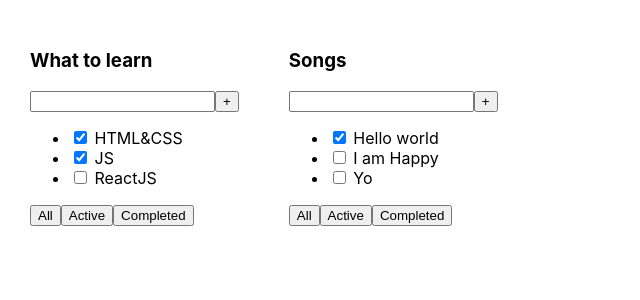
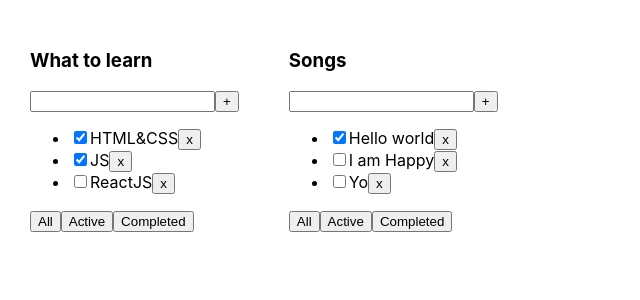
Before and after one commit to ksn-i777/todolist, a React (Create React App) app: page / in a window 1280 px wide. Shown: the top 300 px of the page, without its empty margins (0-640 px from the left). Built offline with nearby package versions, Linux system fonts and the light colour scheme.

Commit message:
lesson 1.5

```diff
--- a/src/App.tsx
+++ b/src/App.tsx
@@ -1,4 +1,4 @@
-import React from 'react';
+import React, { useState } from 'react';
 import './App.css';
 import {Todolist} from './components/Todolist';
 
@@ -7,21 +7,35 @@ function App() {
     const title1="What to learn";
     const title2="Songs";
 
-    const tasks1 = [
+    const initialTasks1 = [
         { id: 1, title: "HTML&CSS", isDone: true },
         { id: 2, title: "JS", isDone: true },
         { id: 3, title: "ReactJS", isDone: false },
-    ]
-    const tasks2 = [
+    ];
+    const initialTasks2 = [
         { id: 1, title: "Hello world", isDone: true },
         { id: 2, title: "I am Happy", isDone: false },
         { id: 3, title: "Yo", isDone: false },
-    ]
+    ];
+
+    let [tasks1, useTasks1] = useState(initialTasks1);
+    let [tasks2, useTasks2] = useState(initialTasks2);
+
+    let useRemoveTasks1 = (id: number) => {
+        let filteredTasks1 = tasks1.filter(el => el.id !== id);
+        useTasks1(filteredTasks1);
+    };
+    let useRemoveTasks2 = (id: number) => {
+        let filteredTasks2 = tasks2.filter(el => el.id !== id);
+        useTasks2(filteredTasks2);
+    };
+
+
 
     return (
         <div className="App">
-            <Todolist title={title1} tasks={tasks1}/>
-            <Todolist title={title2} tasks={tasks2}/>
+            <Todolist title={title1} tasks={tasks1} removeTasks={useRemoveTasks1} />
+            <Todolist title={title2} tasks={tasks2} removeTasks={useRemoveTasks2} />
         </div>
     );
 }
--- a/src/components/Todolist.tsx
+++ b/src/components/Todolist.tsx
@@ -9,6 +9,7 @@ type ObjectType = {
 type TodolistPropsType = {
     title: string,
     tasks: Array<ObjectType>,
+    removeTasks: (id: number) => void,
 }
 
 export const Todolist = (props: TodolistPropsType) => {
@@ -22,7 +23,11 @@ export const Todolist = (props: TodolistPropsType) => {
             <ul>
                 {props.tasks.map((el: ObjectType) => {
                     return (
-                        <li><input type="checkbox" checked={el.isDone}/> <span>{el.title}</span></li>
+                        <li>
+                            <input type="checkbox" checked={el.isDone}/>
+                            <span>{el.title}</span>
+                            <button onClick={() => {props.removeTasks(el.id)}}>x</button>
+                        </li>
                     )
                 })}
             </ul>
```
